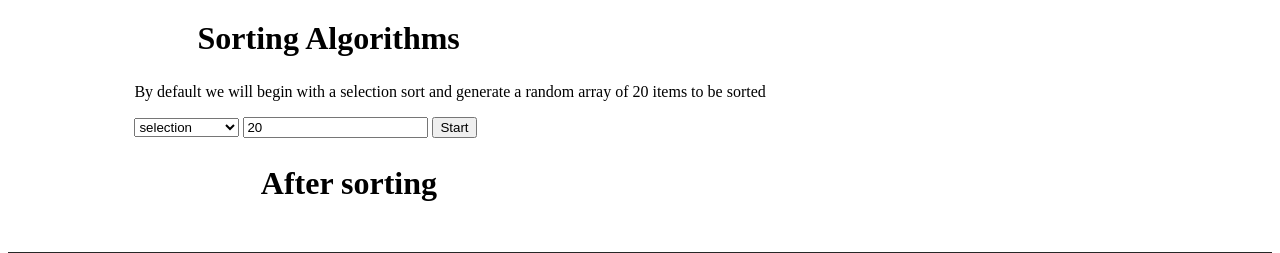
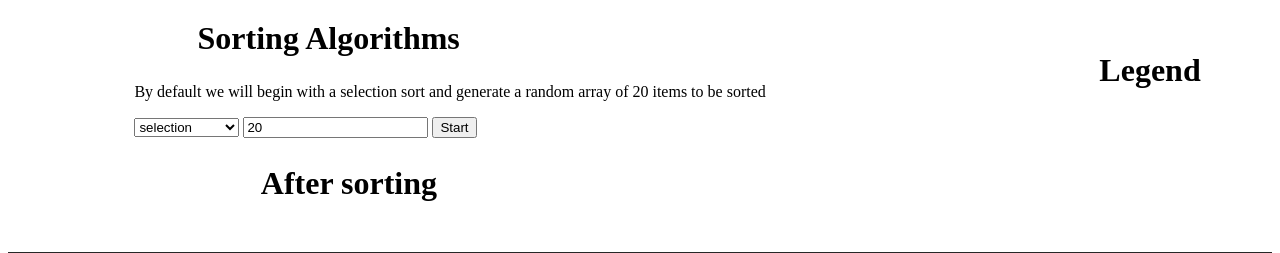
Before and after one commit to Frankothe196/sorting_algorithms_visualized, a Flask app: page / in a window 1280 px wide. Shown: the top 253 px of the page. Run offline with Flask 2, Linux system fonts and the light colour scheme.

Commit message:
Legend functionality added, needs population

```diff
--- a/main.py
+++ b/main.py
@@ -15,7 +15,17 @@ def main():
         type = request.form.get('algorithm')
         count = int(request.form.get('count'))
         data = generate_arr(count)
-        return render_template("index.html", algorithm='algorithm', func=data, type=type, count=count)
+        legend=''
+        if(type=='selection'):
+            legend=[['complete','#fff'],['current','#000'],['complete','#fff']]
+        elif(type=='bubble'):
+            legend=[['complete','#fff'],['current','#000'],['complete','#fff']]
+        elif(type=='merge'):
+            legend=[['complete','#fff'],['current','#000'],['complete','#fff']]
+        elif(type=='quick'):
+            legend=[['complete','#fff'],['current','#000'],['complete','#fff']]
+
+        return render_template("index.html", algorithm='algorithm', func=data, type=type, count=count, legend=legend)
 
 def generate_arr(len):
     randArr = np.random.randint(20,size=len)
--- a/static/css/index.css
+++ b/static/css/index.css
@@ -67,6 +67,36 @@ h2{
     background-color: red;
 }
 
+.table .item.complete{
+    background-color: goldenrod;
+}
+
+.legend{
+    position: absolute;
+    top: 50px;
+    right: 50px;
+    width: 200px;
+    height: 40px;
+    justify-content: center;
+    align-items: center;
+    display: flex;
+    flex-direction: column;
+}
+
+.legend .item{
+    display: flex;
+    justify-content: center;
+    align-items: center;
+    height: 20px;
+    width: 20px;
+    background: var(--mainColor);
+    margin-top: 5px;
+}
+
+.legend .item p{
+    transform: translateX(50px);
+}
+
 .header{
     position: relative;
     display: flex;
--- a/templates/index.html
+++ b/templates/index.html
@@ -24,6 +24,12 @@
                 <input type="submit" value="Start">
             </form>
         </div>
+    </div>
+    <div class="legend">
+        <h2>Legend</h2>
+        {% for i in legend %}
+            <div class="item" style="--mainColor: {{i[1]}}"><p>{{i[0]}}</p></div>
+        {% endfor %}
     </div>
     <h2>After sorting</h2>
     <div class="table" id="table"></div>
@@ -155,6 +161,19 @@
 
                 }
             }
+            //Code below will update the table
+            let html =''
+            for(let iter=0; iter<data.length; iter++){
+                html=html+`
+                <div class="item complete" style="--item-height: ${data[iter]/max*100}%">
+                    ${data[iter]}
+                </div>
+                `
+                //set timeout
+            }
+            setTimeout(() => {
+                table.innerHTML=html
+            }, 60*step);
         },
 
         //Start of Merge sort
@@ -320,6 +339,7 @@
 
             }
             quick_sort(unsorted_list, 0, unsorted_list.length - 1);
+             //Code below will update the table
             console.log("array:"  + unsorted_list)
 
         }
```
